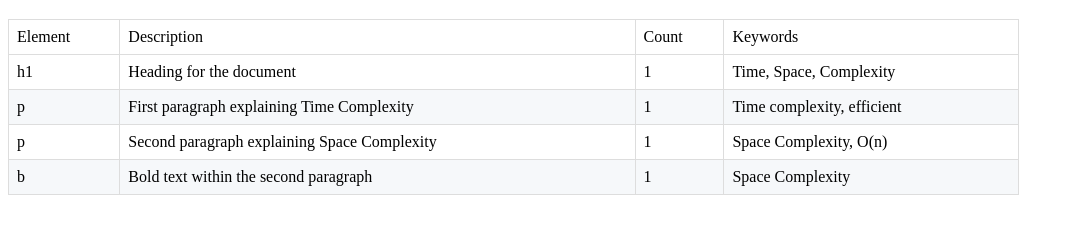
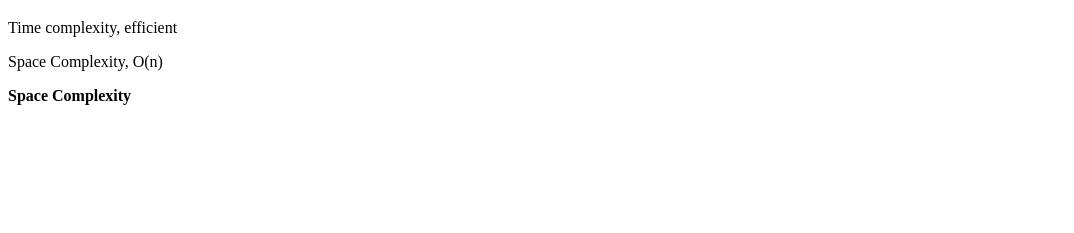
Before and after one commit to acciojob/time-and-space-complexity-Rajudas575, a website: page main.html in a window 1280 px wide. Shown: the part 61-294 px from the top of the page, without its empty margins (0-1074 px from the left). Drawn offline with Linux system fonts and the light colour scheme.

Commit message:
created a submission

```diff
--- a/main.html
+++ b/main.html
@@ -10,43 +10,10 @@
 	<!-- the entire body must be written by student -->
     <script type="text/javascript" src="./script.js">
 </script>
-<h1>Time and Space Complexity</h1>
-	<table>
-		<thead>
-			<tr>
-				<td>Element</td>
-				<td>Description</td>
-				<td>Count</td>
-				<td>Keywords</td>
-			</tr>
-		</thead>
-		<tbody>
-			<tr>
-				<td>h1</td>
-				<td>Heading for the document</td>
-				<td>1</td>
-				<td>Time, Space, Complexity</td>
-			</tr>
-			<tr>
-				<td>p</td>
-				<td>First paragraph explaining Time Complexity</td>
-				<td>1</td>
-				<td>Time complexity, efficient</td>
-			</tr>
-			<tr>
-				<td>p</td>
-				<td>Second paragraph explaining Space Complexity</td>
-				<td>1</td>
-				<td>Space Complexity, O(n)</td>
-			</tr>
-			<tr>
-				<td>b</td>
-				<td>Bold text within the second paragraph</td>
-				<td>1</td>
-				<td>Space Complexity</td>
-			</tr>
-		</tbody>
-	</table>
+	<h1>Time and Space Complexity</h1>
+	<p>Time complexity, efficient</p>
+	<p>	Space Complexity, O(n)</p>
+	<b>Space Complexity</b>
 </body>
 
 </html>
```
